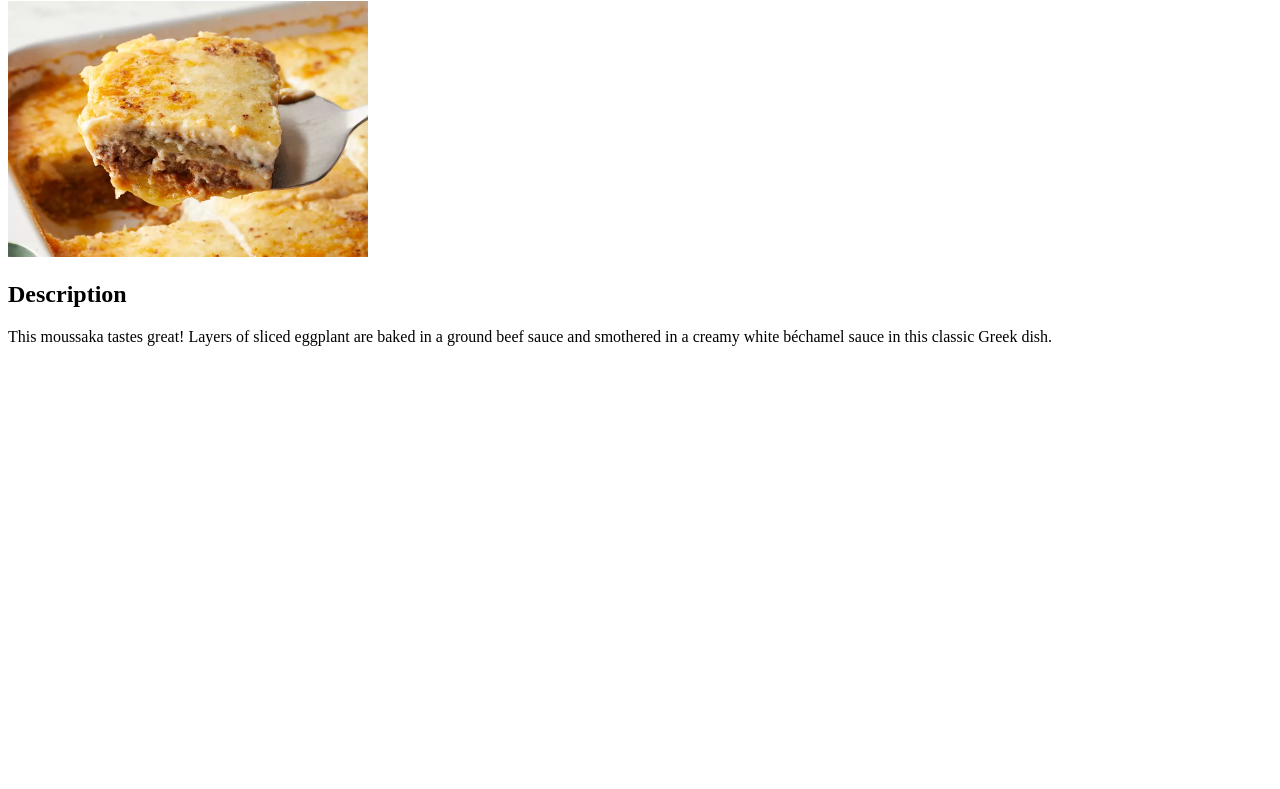
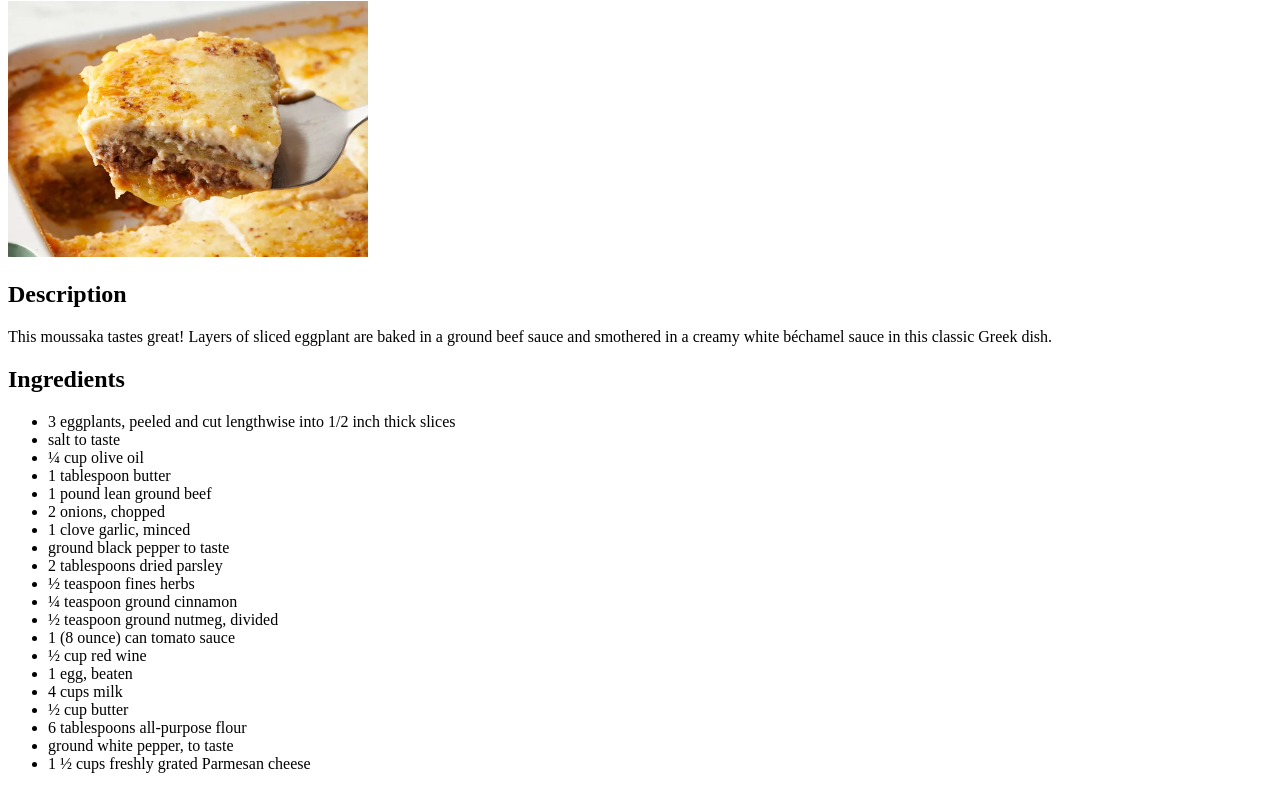
Before and after one commit to adam-dev255/odin-recipes, a plain HTML site: page recipes/moussaka.html in a window 1280 px wide. Shown: the part 79-868 px from the top of the page. Before the commit the page ends 800 px from the top, so only its background shows below. Drawn offline with Linux system fonts and the light colour scheme.

Commit message:
Add ingredients list to recipe pages
Added a list of ingredients to each recipe page:
- recipes/greek-baklava.html
- recipes/greek-chicken.html
- recipes/greek-orzo-salad.html
- recipes/moussaka.html
- recipes/souvlaki.html

```diff
--- a/recipes/moussaka.html
+++ b/recipes/moussaka.html
@@ -14,5 +14,30 @@
 
         <h2>Description</h2>
         <p>This moussaka tastes great! Layers of sliced eggplant are baked in a ground beef sauce and smothered in a creamy white béchamel sauce in this classic Greek dish.</p>
+
+        <h2>Ingredients</h2>
+
+        <ul>
+            <li>3 eggplants, peeled and cut lengthwise into 1/2 inch thick slices</li>
+            <li>salt to taste</li>
+            <li>¼ cup olive oil</li>
+            <li>1 tablespoon butter</li>
+            <li>1 pound lean ground beef</li>
+            <li>2 onions, chopped</li>
+            <li>1 clove garlic, minced</li>
+            <li>ground black pepper to taste</li>
+            <li>2 tablespoons dried parsley</li>
+            <li>½ teaspoon fines herbs</li>
+            <li>¼ teaspoon ground cinnamon</li>
+            <li>½ teaspoon ground nutmeg, divided</li>
+            <li>1 (8 ounce) can tomato sauce</li>
+            <li>½ cup red wine</li>
+            <li>1 egg, beaten</li>
+            <li>4 cups milk</li>
+            <li>½ cup butter</li>
+            <li>6 tablespoons all-purpose flour</li>
+            <li>ground white pepper, to taste</li>
+            <li>1 ½ cups freshly grated Parmesan cheese</li>
+        </ul>
     </body>
 </html>
```
Also changed, not shown: recipes/greek-baklava.html (+13 -0 lines), recipes/greek-chicken.html (+12 -0 lines), recipes/greek-orzo-salad.html (+16 -0 lines), recipes/souvlaki.html (+14 -0 lines).
